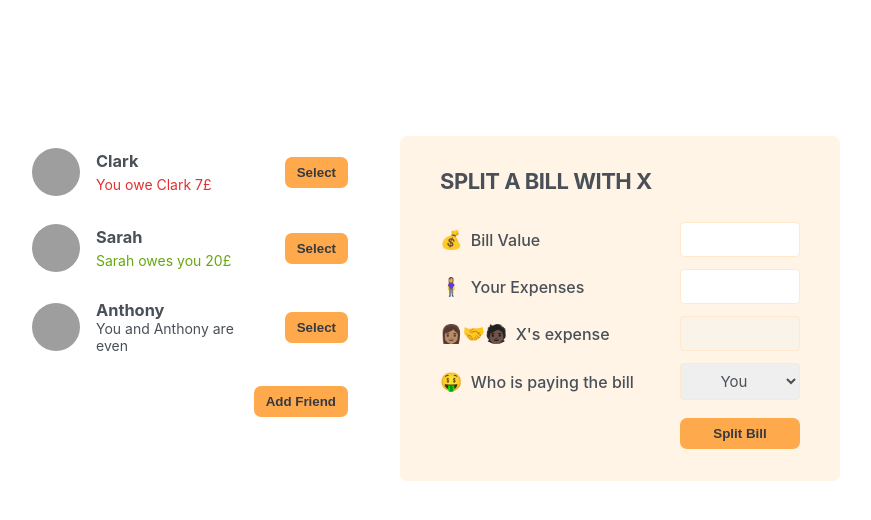
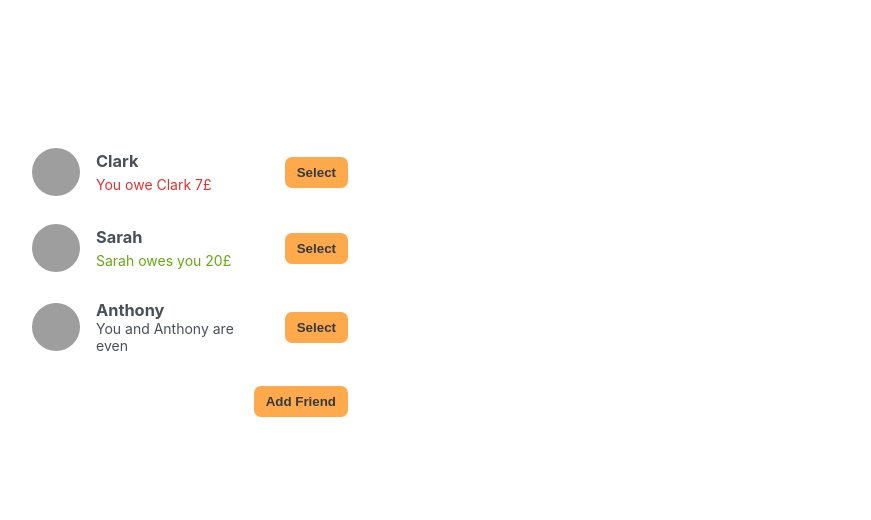
Before and after one commit to paulthadev/eat-n-split, a React (Create React App) app: page / in a window 1280 px wide. Shown: the top 520 px of the page, without its empty margins (210-1081 px from the left). Built offline with nearby package versions, Linux system fonts and the light colour scheme; grey boxes are pictures that could not be loaded.

Commit message:
bill spliting algorithm

```diff
--- a/src/App.js
+++ b/src/App.js
@@ -30,41 +30,84 @@
 }
 
 export default function App() {
+  const [friends, setFriends] = useState(initialFriends);
   const [showAddFriend, setShowAddFriend] = useState(false);
+  const [selectedFriend, setSelectedFriend] = useState(null);
 
   function handleShowAddFriend() {
     setShowAddFriend(!showAddFriend);
   }
 
+  function handleAddFriend(friend) {
+    setFriends((friends) => [...friends, friend]);
+    setShowAddFriend(false);
+  }
+
+  function handleSelection(friend) {
+    setSelectedFriend((cur) => (cur?.id === friend.id ? null : friend));
+    setShowAddFriend(false);
+  }
+
+  function handleSplitBill(value) {
+    setFriends((friends) =>
+      friends.map((friend) =>
+        friend.id === selectedFriend.id
+          ? { ...friend, balance: friend.balance + value }
+          : friend
+      )
+    );
+
+    setSelectedFriend(null);
+  }
+
   return (
     <div className="app">
       <div className="sidebar">
-        <FriendList />
-        {showAddFriend && <FormAddFriend />}
+        <FriendList
+          friends={friends}
+          onSelection={handleSelection}
+          selectedFriend={selectedFriend}
+        />
+
+        {showAddFriend && <FormAddFriend onAddFriend={handleAddFriend} />}
+
         <Button onClick={handleShowAddFriend}>
           {showAddFriend ? "Close" : "Add Friend"}
         </Button>
       </div>
 
-      <FormSplitBill />
+      {selectedFriend && (
+        <FormSplitBill
+          selectedFriend={selectedFriend}
+          onSplitBill={handleSplitBill}
+        />
+      )}
     </div>
   );
 }
 
-function FriendList() {
-  const friends = initialFriends;
+// Friend List
+function FriendList({ friends, onSelection, selectedFriend }) {
   return (
     <ul>
       {friends.map((friend) => (
-        <Friend friend={friend} key={friend.id} />
+        <Friend
+          friend={friend}
+          key={friend.id}
+          onSelection={onSelection}
+          selectedFriend={selectedFriend}
+        />
       ))}
     </ul>
   );
 }
 
-function Friend({ friend }) {
+// Friends
+function Friend({ friend, onSelection, selectedFriend }) {
+  const isSelected = selectedFriend?.id === friend.id;
+
   return (
-    <li>
+    <li className={isSelected ? "selected" : ""}>
       <img src={friend.image} alt={friend.name} />
       <h3>{friend.name}</h3>
 
@@ -82,18 +125,21 @@
 
       {friend.balance === 0 && <p>You and {friend.name} are even </p>}
 
-      <Button>Select</Button>
+      <Button onClick={() => onSelection(friend)}>
+        {isSelected ? "close" : "Select"}
+      </Button>
     </li>
   );
 }
 
-function FormAddFriend() {
+// Add Friends Form
+function FormAddFriend({ onAddFriend }) {
   const [name, setName] = useState("");
   const [image, setImage] = useState("https://i.pravatar.cc/48");
 
   const handleSubmit = (e) => {
     e.preventDefault();
-    if (!name) return;
+    if (!name || !image) return;
 
     const id = crypto.randomUUID();
     const newFriend = {
@@ -103,7 +149,7 @@
       id,
     };
 
-    console.log(newFriend);
+    onAddFriend(newFriend);
 
     setName("");
     setImage("https://i.pravatar.cc/48");
@@ -130,24 +176,53 @@
   );
 }
 
-function FormSplitBill() {
+// Form Split Bill
+function FormSplitBill({ selectedFriend, onSplitBill }) {
+  const [bill, setBill] = useState("");
+  const [paidByUser, setPaidByUser] = useState("");
+  const paidByFriend = bill ? bill - paidByUser : "";
+  const [whoIsPaying, setWhoIsPaying] = useState("user");
+
+  const handleSubmit = (e) => {
+    e.preventDefault();
+
+    if (!bill || !paidByUser) return;
+
+    onSplitBill(whoIsPaying === "user" ? paidByFriend : -paidByUser);
+  };
+
   return (
-    <form className="form-split-bill">
-      <h2>Split a bill with X</h2>
+    <form className="form-split-bill" onSubmit={handleSubmit}>
+      <h2>Split a bill with {selectedFriend.name}</h2>
 
       <label>💰 Bill Value</label>
-      <input type="text" />
+      <input
+        value={bill}
+        onChange={(e) => setBill(Number(e.target.value))}
+        type="number"
+      />
 
       <label>🧍‍♀️ Your Expenses</label>
-      <input type="text" />
+      <input
+        value={paidByUser}
+        onChange={(e) =>
+          setPaidByUser(
+            Number(e.target.value) > bill ? paidByUser : Number(e.target.value)
+          )
+        }
+        type="number"
+      />
 
-      <label>👩🏽‍🤝‍🧑🏿 X's expense </label>
-      <input type="text" disabled />
+      <label>👩🏽‍🤝‍🧑🏿 {selectedFriend.name}'s expense </label>
+      <input type="number" disabled value={paidByFriend} />
 
       <label>🤑 Who is paying the bill</label>
-      <select>
+      <select
+        value={whoIsPaying}
+        onChange={(e) => setWhoIsPaying(e.target.value)}
+      >
         <option value="user">You</option>
-        <option value="friend">X</option>
+        <option value="friend">{selectedFriend.name}</option>
       </select>
       <Button>Split Bill</Button>
     </form>
```
Also changed, not shown: overview.png (added), 1 other file (tests, documents, lock files or other folders).
